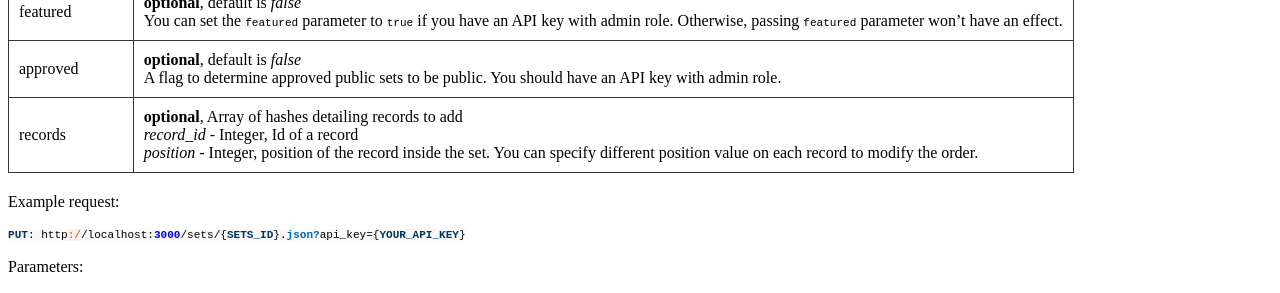
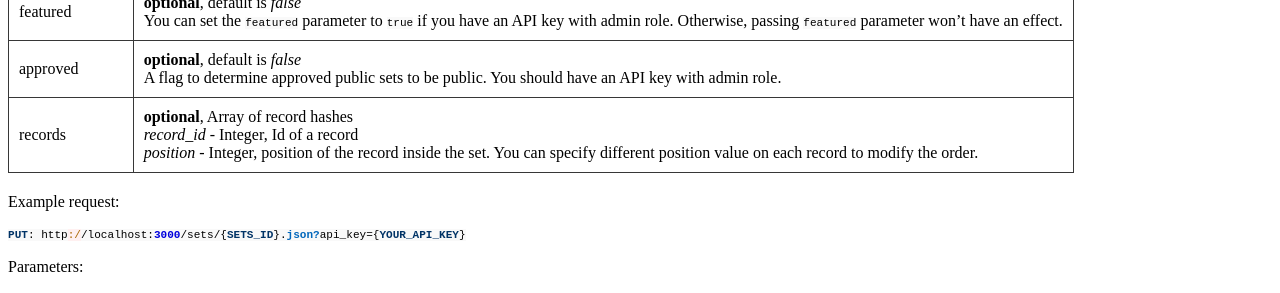
Before and after one commit to DigitalNZ/supplejack, a Jekyll site: the page built from _posts/2014-09-04-user-sets.md, in a window 1280 px wide and 900 px high, scrolled down 2331 px. Shown: the part 152-445 px from the top of the window. Built offline with Jekyll 4.4.1, drawn with Linux system fonts in a browser that asks for light colours; Markdown is read by kramdown in place of the engine named in the settings; a style sheet for code colours, icons or effects is not loaded.

Commit message:
minor clarification

```diff
--- a/_posts/2014-09-04-user-sets.md
+++ b/_posts/2014-09-04-user-sets.md
@@ -90,7 +90,7 @@ Example response:
 | tags | **optional**, Array   |
 | featured | **optional**, default is *false* <br/> You can set the `featured` parameter to `true` if you have an API key with admin role. Otherwise, passing `featured` parameter won't have an effect. |
 | approved | **optional**, default is *false* <br/>A flag to determine approved public sets to be public. You should have an API key with admin role. |
-| records | **optional**, Array of hashes detailing records to add <br/> *record_id* - Integer, Id of a record <br/> *position* - Integer, position of the record inside the set. You can specify different position value on each record to modify the order. |
+| records | **optional**, Array of record hashes<br/> *record_id* - Integer, Id of a record <br/> *position* - Integer, position of the record inside the set. You can specify different position value on each record to modify the order. |
 
 Example request:
 
```
